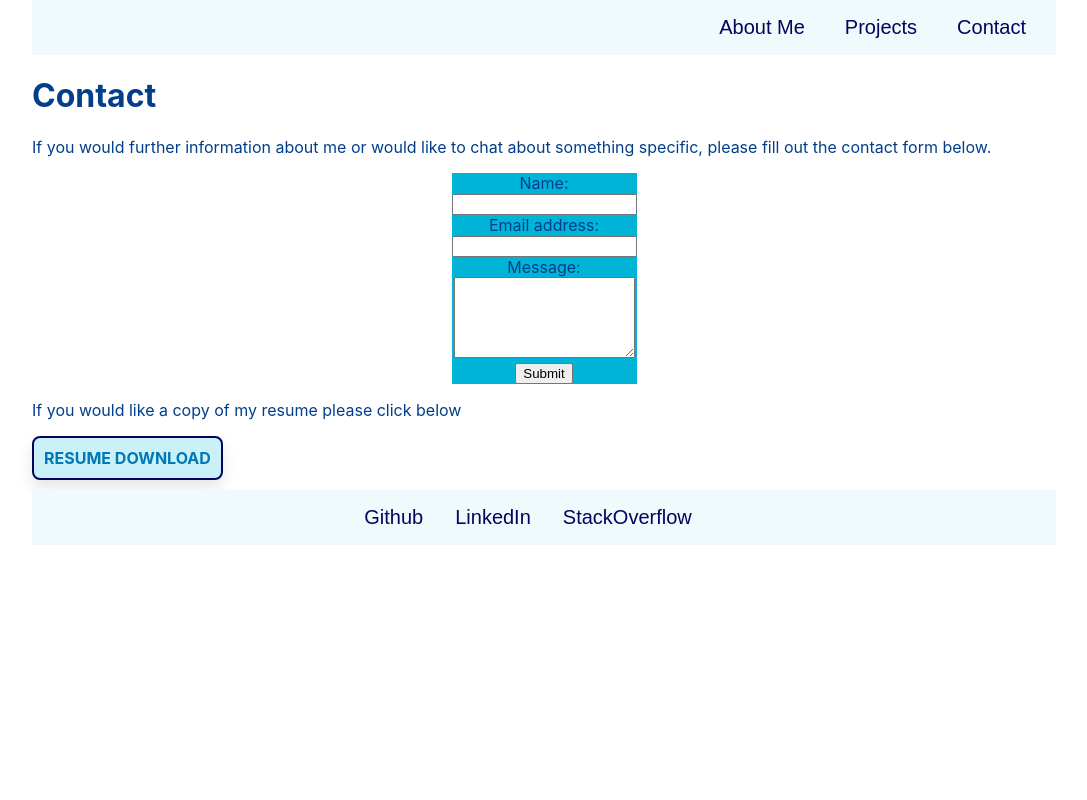
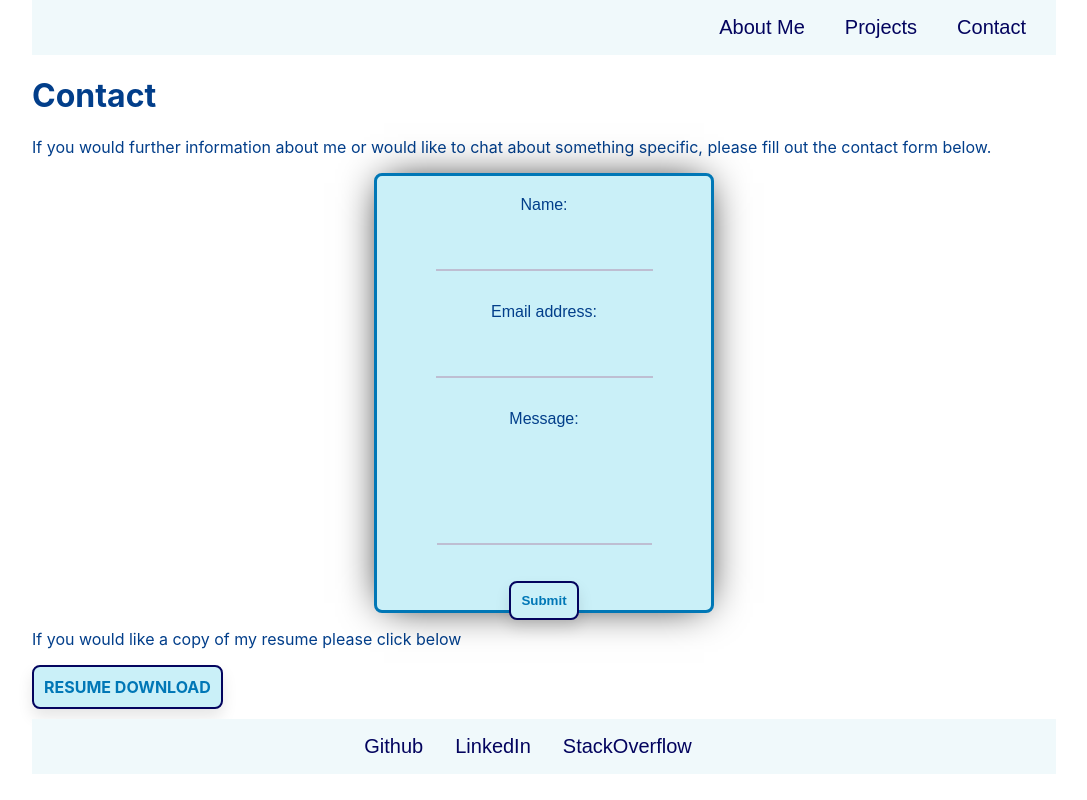
Before and after one commit to Samw1s3/react-portfolio, a React (Create React App) app: page /contact in a window 1280 px wide. Shown: the whole page, without its empty margins (96-1183 px from the left). Built offline with nearby package versions, Linux system fonts and the light colour scheme.

Commit message:
contact css finished

```diff
--- a/public/index.html
+++ b/public/index.html
@@ -24,7 +24,7 @@
       work correctly both with client-side routing and a non-root public URL.
       Learn how to configure a non-root public URL by running `npm run build`.
     -->
-    <title>React App</title>
+    <title>Samw1s3 Creations</title>
   </head>
   <body>
     <noscript>You need to enable JavaScript to run this app.</noscript>
--- a/src/components/contact.js
+++ b/src/components/contact.js
@@ -48,7 +48,7 @@ function ContactForm() {
 
     return (
         <section>
-            <div>
+            <div className={css.contactContainer}>
                 <form className={css.contactForm}>
                     <div className={css.contactArea}>
                         <label className={css.formLabel}  htmlFor="Name">Name:</label>
@@ -60,7 +60,7 @@ function ContactForm() {
                             name="Name"
                         />
                     </div>
-                    <div>
+                    <div className={css.contactArea}>
                         <label className={css.formLabel}  htmlFor="email">Email address:</label>
                         <br></br>
                         <input
@@ -71,7 +71,7 @@ function ContactForm() {
                             onBlur={handleChange}
                         />
                     </div>
-                    <div>
+                    <div className={css.contactArea}>
                         <label className={css.formLabel}  htmlFor="Message">Message:</label>
                         <br></br>
                         <textarea
--- a/src/pages/Pages.module.css
+++ b/src/pages/Pages.module.css
@@ -145,8 +145,72 @@ font-family: 'Righteous', cursive;
 }
 
 /*contact form*/
+
+.contactContainer{
+
+}
 .contactForm{
-    background-color: #00B4D8;
+    border: solid 3px #0077B6;
+    border-radius: 2rem;
+    width: 340px;
+  height: 440px;
+  background: #CAF0F8;
+  border-radius: 8px;
+  box-shadow: 0 0 40px -10px #000;
+  padding: 20px 30px;
+  max-width: calc(100vw - 40px);
+  box-sizing: border-box;
+  font-family: "Montserrat", sans-serif;
+  position: relative;
+  margin: auto;
+
+}
+
+.contactArea {
+
+}
+
+.formLabel {
+    font-family: 'Quicksand', sans-serif;
+    font-size: 1rem;
+    margin-top: 2rem;
+
+}
+
+.formInput {
+  padding: 20px;
+  box-sizing: border-box;
+  background: none;
+  outline: none;
+  resize: none;
+  border: 0;
+  font-family: "Montserrat", sans-serif;
+  transition: all 0.3s;
+  border-bottom: 2px solid #bebed2;
+  margin-bottom: 2rem;
+}
+
+.formSubmit{
+    border: solid #03045E 2px;
+    text-decoration: none;
+    color:#0077B6;
+    background-color: #CAF0F8;
+    box-shadow: 0px 8px 15px rgba(0, 0, 0, 0.1);
+    padding: 10px;
+    font-weight: 700;
+    border-radius: 8px;
+    display:block;
+    width:fit-content;
+    margin-bottom: 10px;
+    margin: auto;
+
+}
+
+.formSubmit:hover {
+    box-shadow: 5px 10px 20px rgba(84, 169, 238, 0.4);
+    color:#CAF0F8;
+    background-color: #0077B6;
+    transform: translateY(-7px);
 }
 
 
```
